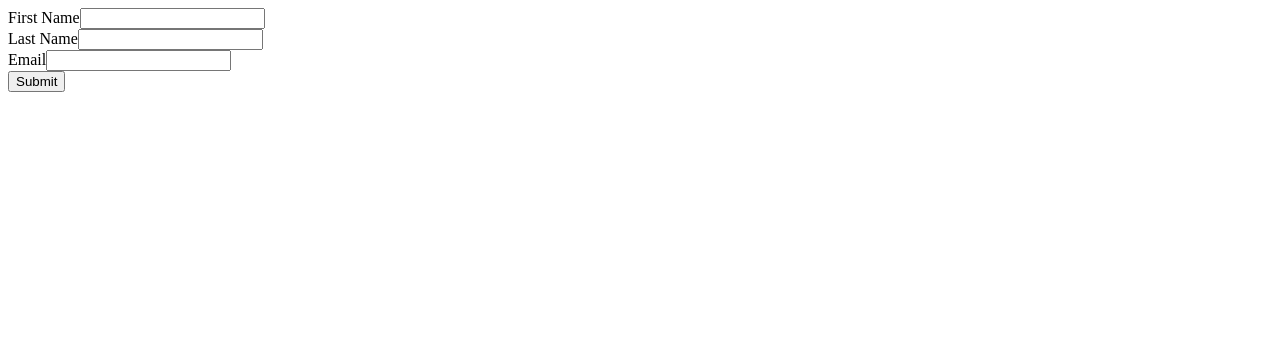
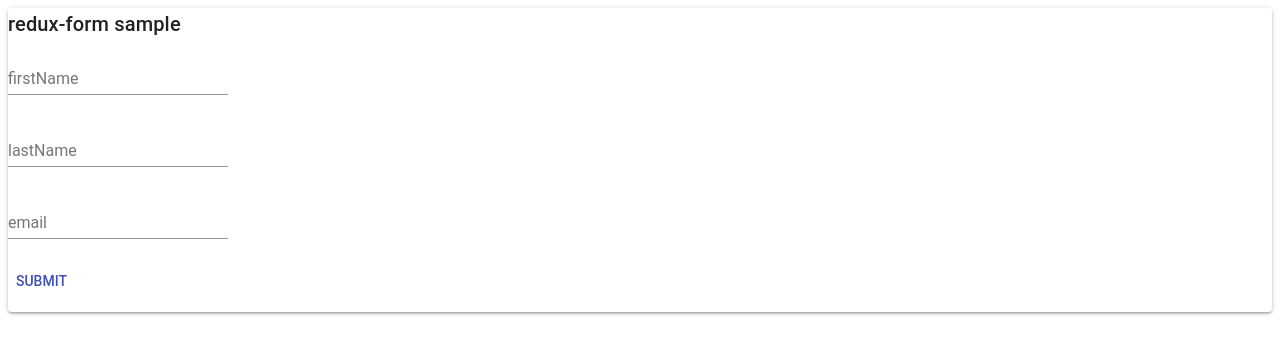
Before and after one commit to hide-aki/redux_with_connected-react-router, a React app: page / in a window 1280 px wide. Shown: the top 354 px of the page. Built offline with nearby package versions, Linux system fonts and the light colour scheme.

Commit message:
refactor: Add Matrial-UI

```diff
--- a/package.json
+++ b/package.json
@@ -6,7 +6,7 @@
   "scripts": {
     "build": "webpack --mode production",
     "dev": "webpack-dev-server --hot --mode development",
-    "lint": "eslint --fix --ext .js,.jsx,.ts,.tsx ."
+    "fmt": "eslint --fix --ext .js,.jsx,.ts,.tsx ."
   },
   "keywords": [],
   "author": "dorayakikun <amakunai.dorayaki@gmaill.com> (https://medium.com/@dorayakikun)",
@@ -16,6 +16,7 @@
     "url": "https://github.com/dorayakikun/redux_with_connected-react-router.git"
   },
   "dependencies": {
+    "@material-ui/core": "^3.6.1",
     "@types/history": "^4.7.2",
     "@types/react": "^16.4.18",
     "@types/react-dom": "^16.0.9",
--- a/src/components/ContactForm.tsx
+++ b/src/components/ContactForm.tsx
@@ -1,35 +1,119 @@
-import * as React from 'react'
-import { Field, InjectedFormProps, reduxForm } from 'redux-form'
-
+import * as React from "react";
+import {
+  Field,
+  InjectedFormProps,
+  WrappedFieldInputProps,
+  reduxForm
+} from "redux-form";
+import Button from "@material-ui/core/Button";
+import Grid from "@material-ui/core/Grid";
+import Paper from "@material-ui/core/Paper";
+import TextField from "@material-ui/core/TextField";
+import Typography from "@material-ui/core/Typography";
 export interface ContactFormFields {
-  firstName?: string
-  lastName?: string
-  email?: string
+  firstName?: string;
+  lastName?: string;
+  email?: string;
 }
 
+const styles = (theme: any) => ({
+  layout: {
+    width: "auto",
+    marginLeft: theme.spacing.unit * 2,
+    marginRight: theme.spacing.unit * 2,
+    [theme.breakpoints.up(600 + theme.spacing.unit * 2 * 2)]: {
+      width: 600,
+      marginLeft: "auto",
+      marginRight: "auto"
+    }
+  },
+  paper: {
+    marginTop: theme.spacing.unit * 3,
+    marginBottom: theme.spacing.unit * 3,
+    padding: theme.spacing.unit * 2,
+    [theme.breakpoints.up(600 + theme.spacing.unit * 3 * 2)]: {
+      marginTop: theme.spacing.unit * 6,
+      marginBottom: theme.spacing.unit * 6,
+      padding: theme.spacing.unit * 3
+    }
+  },
+  buttons: {
+    display: "flex",
+    justifyContent: "flex-end"
+  },
+  button: {
+    marginTop: theme.spacing.unit * 3,
+    marginLeft: theme.spacing.unit
+  }
+});
+
+const renderTextField = ({
+  input,
+  label,
+  meta: { touched, error },
+  children,
+  ...custom
+}: any) => {
+  return (
+    <TextField label={label} error={touched && error} {...input} {...custom} />
+  );
+};
 const PureContactForm: React.SFC<
   InjectedFormProps<ContactFormFields>
 > = props => {
-  const { handleSubmit } = props
+  const { handleSubmit } = props;
   return (
+    <React.Fragment>
       <form onSubmit={handleSubmit}>
+        <Paper>
+          <Typography variant="h6" gutterBottom>
+            redux-form sample
+          </Typography>
+          <Grid container spacing={24}>
+            <Grid item xs={12}>
               <div>
-        <label htmlFor="firstName">First Name</label>
-        <Field name="firstName" component="input" type="text" />
+                <Field
+                  name="firstName"
+                  label="firstName"
+                  component={renderTextField}
+                  type="text"
+                />
               </div>
+            </Grid>
+            <Grid item xs={12}>
               <div>
-        <label htmlFor="lastName">Last Name</label>
-        <Field name="lastName" component="input" type="text" />
+                <Field
+                  name="lastName"
+                  label="lastName"
+                  component={renderTextField}
+                  type="text"
+                />
               </div>
+            </Grid>
+            <Grid item xs={12}>
               <div>
-        <label htmlFor="email">Email</label>
-        <Field name="email" component="input" type="email" />
+                <Field
+                  name="email"
+                  label="email"
+                  component={renderTextField}
+                  type="email"
+                />
               </div>
-      <button type="submit">Submit</button>
+            </Grid>
+            <Grid item xs={12}>
+              <div>
+                <Button color="primary" type="submit">
+                  Submit
+                </Button>
+              </div>
+            </Grid>
+          </Grid>
+        </Paper>
       </form>
-  )
-}
+    </React.Fragment>
+  );
+};
 
 export const ContactForm = reduxForm({
-  form: 'contact',
-})(PureContactForm)
+  form: "contact"
+})(PureContactForm);
```
Also changed, not shown: 1 other file (tests, documents, lock files or other folders). Lines whose indentation alone changed are shown as unchanged.
